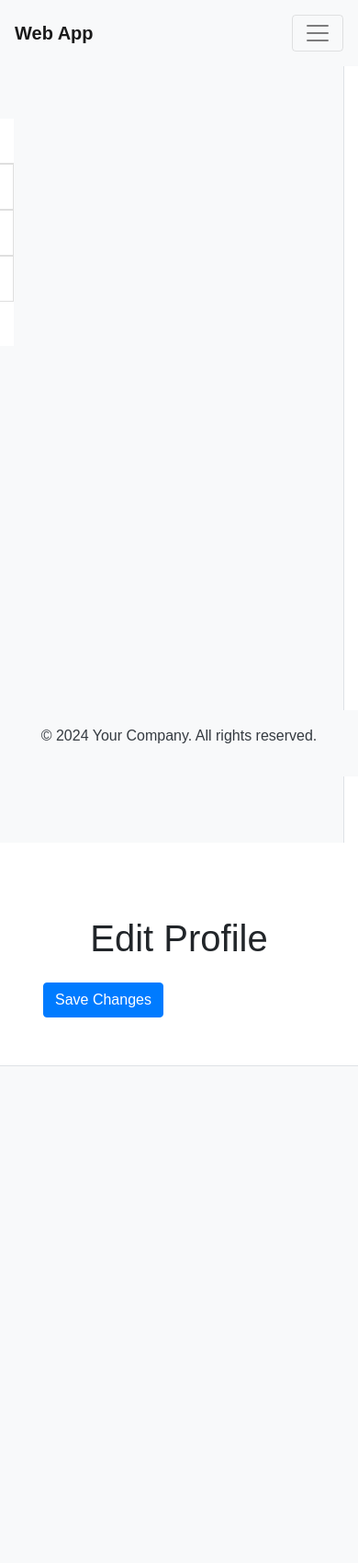
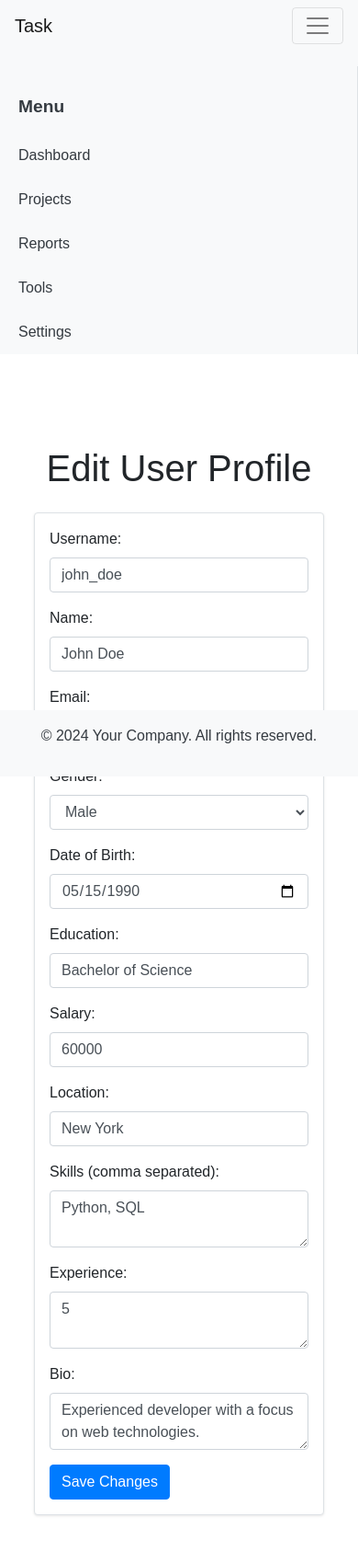
Before and after one commit to Atharvabillore01/Task-, a Flask app: page /edit in a window 390 px wide. Shown: the whole page at 92% size. Before the commit the page ends 1159 px from the top, so only its background shows below. Run offline with Flask 3, Linux system fonts and the light colour scheme; a user stored in the database is signed in; data comes from the database, SQL or seed files in the repository; both versions use the stored data as it was after the commit; some libraries are stand-ins or nearby versions.

Commit message:
Signin is remaning and formating

```diff
--- a/app.py
+++ b/app.py
@@ -15,7 +15,7 @@ def create_db():
                  username TEXT UNIQUE NOT NULL,
                  password TEXT NOT NULL,
                  name TEXT,
-                 email TEXT UNIQUE NOT NULL,
+                 email TEXT,
                  gender TEXT,
                  dob TEXT,
                  education TEXT,
@@ -27,18 +27,6 @@ def create_db():
     conn.commit()
     conn.close()
 
-# Function to fetch current user details from database based on session
-def current_user():
-    if 'username' in session:
-        username = session['username']
-        conn = sqlite3.connect(DATABASE)
-        c = conn.cursor()
-        c.execute('SELECT * FROM user_profile WHERE username = ?', (username,))
-        user_profile = c.fetchone()
-        conn.close()
-        return user_profile
-    return None
-
 @app.route('/')
 def index():
     return render_template('index.html')
@@ -49,7 +37,6 @@ def signup():
         username = request.form['username']
         password = request.form['password']
         confirm_password = request.form['confirm_password']
-        email = request.form['email']
 
         if password != confirm_password:
             flash("Passwords do not match.", 'error')
@@ -58,13 +45,12 @@ def signup():
         conn = sqlite3.connect(DATABASE)
         c = conn.cursor()
         try:
-            c.execute('''INSERT INTO user_profile (username, password, email) VALUES (?, ?, ?)''', (username, password, email))
+            c.execute('''INSERT INTO user_profile (username, password) VALUES (?, ?)''', (username, password))
             conn.commit()
             flash("Account created successfully. Please provide additional details.", 'success')
-            session['username'] = username
             return redirect(url_for('additional_details'))
         except sqlite3.IntegrityError:
-            flash("Username or email already exists. Please choose another.", 'error')
+            flash("Username already exists. Please choose another username.", 'error')
         finally:
             conn.close()
 
@@ -72,15 +58,14 @@ def signup():
 
 @app.route('/additional_details', methods=['GET', 'POST'])
 def additional_details():
-    if 'username' not in session:
+    if 'email' not in session:
         flash("Please sign up or log in first.", 'error')
         return redirect(url_for('signup'))
 
     max_date = date.today().isoformat()
     if request.method == 'POST':
-        username = session['username']
+        email = session['email']
         name = request.form['name']
-        email = request.form['email']
         gender = request.form['gender']
         dob = request.form['dob']
         education = request.form['education']
@@ -93,9 +78,9 @@ def additional_details():
         conn = sqlite3.connect(DATABASE)
         c = conn.cursor()
         try:
-            c.execute('''UPDATE user_profile SET name = ?, email = ?, gender = ?, dob = ?, education = ?, salary = ?, location = ?, skills = ?, experience = ?, bio = ?
-                         WHERE username = ?''',
-                         (name, email, gender, dob, education, salary, location, skills, experience, bio, username))
+            c.execute('''UPDATE user_profile SET name = ?, gender = ?, dob = ?, education = ?, salary = ?, location = ?, skills = ?, experience = ?, bio = ?
+                         WHERE email = ?''',
+                         (name, gender, dob, education, salary, location, skills, experience, bio, email))
             conn.commit()
             flash("Profile updated successfully.", 'success')
         except sqlite3.Error as e:
@@ -109,10 +94,16 @@ def additional_details():
 
 @app.route('/profile')
 def profile():
-    user_profile = current_user()
-    if not user_profile:
+    if 'email' not in session:
         flash("Please sign up or log in first.", 'error')
         return redirect(url_for('signup'))
+
+    email = session['email']
+    conn = sqlite3.connect(DATABASE)
+    c = conn.cursor()
+    c.execute('SELECT * FROM user_profile WHERE email = ?', (email,))
+    user_profile = c.fetchone()
+    conn.close()
 
     return render_template('profiles.html', user_profile=user_profile)
 
@@ -129,7 +120,7 @@ def login():
         conn.close()
 
         if user:
-            session['username'] = user[1]  # Set session username to the logged-in user's username
+            session['email'] = email
             flash("Login successful.", 'success')
             return redirect(url_for('profile'))
         else:
@@ -139,7 +130,7 @@ def login():
 
 @app.route('/logout')
 def logout():
-    session.pop('username', None)
+    session.pop('email', None)
     flash("You have been logged out.", 'info')
     return redirect(url_for('index'))
 
@@ -157,9 +148,56 @@ def search_page():
 
     return render_template('search.html', users=profiles)
 
-@app.route('/edit')
+def current_user():
+    if 'email' in session:
+        email = session['email']
+        conn = sqlite3.connect(DATABASE)
+        c = conn.cursor()
+        c.execute('SELECT * FROM user_profile WHERE email = ?', (email,))
+        user_profile = c.fetchone()
+        conn.close()
+        return user_profile
+    return None
+
+@app.route('/edit', methods=['GET', 'POST'])
 def edit_profile():
-    return render_template('edit_profile.html')
+    """
+    This route handles editing user profiles.
+    """
+    if 'email' not in session:
+        flash("Please sign up or log in first.", 'error')
+        return redirect(url_for('signup'))
+
+    user_profile = current_user()
+
+    if request.method == 'POST':
+        username = request.form['username']
+        name = request.form['name']
+        email = request.form['email']
+        gender = request.form['gender']
+        dob = request.form['dob']
+        education = request.form['education']
+        salary = request.form['salary']
+        location = request.form['location']
+        skills = request.form['skills']
+        experience = request.form['experience']
+        bio = request.form['bio']
+
+        # Update database with prepared statement to prevent SQL injection
+        conn = sqlite3.connect(DATABASE)
+        c = conn.cursor()
+        try:
+            c.execute('''UPDATE user_profile SET username = ?, name = ?, email = ?, gender = ?, dob = ?, education = ?, salary = ?, location = ?, skills = ?, experience = ?, bio = ?
+                         WHERE email = ?''', (username, name, email, gender, dob, education, salary, location, skills, experience, bio, user_profile[4]))
+            conn.commit()
+            flash("Profile updated successfully.", 'success')
+        except sqlite3.Error as e:
+            flash(f"Error updating profile: {e}", 'error')
+        finally:
+            conn.close()
+        return redirect(url_for('profile'))
+
+    return render_template('edit_profile.html', user_profile=user_profile)
 
 if __name__ == '__main__':
     create_db()
--- a/static/css/styles.css
+++ b/static/css/styles.css
@@ -1,13 +1,12 @@
 /* General styles */
 body {
-    min-height: 100vh;
-    display: flex;
-    flex-direction: column;
     font-family: Arial, sans-serif;
+    margin: 0;
+    padding: 0;
 }
 
-main {
-    flex: 1;
+.container-fluid {
+    padding: 0;
 }
 
 #footer {
@@ -16,76 +15,67 @@ main {
     padding: 10px;
 }
 
+/* Header styles */
+.header-container {
+    position: fixed;
+    width: 100%;
+    top: 0;
+    z-index: 1000;
+    background-color: #fff;
+    box-shadow: 0 2px 4px rgba(0, 0, 0, 0.1);
+}
+
 /* Sidebar styles */
 #sidebar-wrapper {
-    min-height: 100vh;
-    margin-left: -15rem;
-    transition: margin .25s ease-out;
+    position: fixed;
+    top: 56px; /* Adjust based on header height */
+    bottom: 0;
+    left: 0;
+    z-index: 1000;
+    width: 15rem;
+    background-color: #f8f9fa;
+    padding-top: 1rem;
+    overflow-y: auto;
 }
 
 #sidebar-wrapper .sidebar-heading {
     padding: 0.875rem 1.25rem;
     font-size: 1.2rem;
+    color: #343a40;
+    font-weight: bold;
 }
 
 #sidebar-wrapper .list-group {
-    width: 15rem;
+    width: 100%;
+    padding: 0;
+    margin: 0;
+}
+
+.sidebar-item {
+    display: block;
+    padding: 0.75rem 1.25rem;
+    color: #343a40;
+    text-decoration: none;
+    transition: all 0.3s ease;
+    font-weight: 500;
+}
+
+.sidebar-item:hover {
+    background-color: #007bff;
+    color: white;
+}
+
+.sidebar-item.active {
+    background-color: #007bff;
+    color: white;
 }
 
 /* Page content styles */
 #page-content-wrapper {
-    min-width: 100vw;
-}
-
-body.sb-sidenav-toggled #wrapper #sidebar-wrapper {
-    margin-left: 0;
-}
-
-@media (min-width: 768px) {
-    #sidebar-wrapper {
-        margin-left: 0;
-    }
-
-    #page-content-wrapper {
-        min-width: 0;
-        width: 100%;
-    }
-
-    body.sb-sidenav-toggled #wrapper #sidebar-wrapper {
-        margin-left: -15rem;
-    }
-}
-
-/* Dropdown styles */
-.sidebar .dropdown-menu {
-    position: relative;
-    width: 100%;
-    padding: 0;
-    margin: 0;
-    border-radius: 0;
-    border: none;
-    box-shadow: none;
-}
-
-.sidebar .dropdown-item {
-    padding: .5rem 1rem .5rem 2rem;
-}
-
-/* Navbar custom styles */
-.navbar {
-    padding: 1rem;
-}
-
-.navbar .navbar-brand {
-    font-weight: bold;
-}
-
-.navbar-nav .nav-link {
-    color: #343a40;
-}
-
-.navbar-nav .nav-link:hover {
-    color: #007bff;
+    margin-left: 15rem; /* Match the width of the sidebar */
+    padding: 20px;
+    margin-top: 56px; /* Adjust based on header height */
+    overflow: auto;
 }
 
 /* Footer styles */
@@ -146,3 +136,32 @@ main.container .form-inline {
     margin: 1rem 0;
     font-size: 1rem;
 }
+
+/* Media Query for Responsive Design */
+@media (max-width: 767.98px) {
+    #sidebar-wrapper {
+        width: 100%;
+        height: auto;
+        position: relative;
+        top: 0;
+    }
+
+    #page-content-wrapper {
+        margin-left: 0;
+        margin-top: 0;
+    }
+}
+
+@media (min-width: 768px) {
+    #sidebar-wrapper {
+        margin-left: 0;
+    }
+
+    #page-content-wrapper {
+        padding: 20px;
+    }
+
+    body.sb-sidenav-toggled #wrapper #sidebar-wrapper {
+        margin-left: -15rem;
+    }
+}
--- a/static/js/main.js
+++ b/static/js/main.js
@@ -8,16 +8,40 @@ $(document).ready(function() {
     $("#sidebar").load("{{ url_for('static', filename='components/sidebar.html') }}", function() {
         // Initialize dropdowns
         $('.dropdown-toggle').dropdown();
+
+        // Handle dropdown close on click outside
+        $(document).on('click', function(e) {
+            if (!$(e.target).closest('.dropdown-toggle').length) {
+                $('.dropdown-menu').removeClass('show');
+            }
+        });
     });
 
     // Sidebar toggle
-    $("#menu-toggle").click(function(e) {
-        e.preventDefault();
-        $("#wrapper").toggleClass("sb-sidenav-toggled");
+    $(document).ready(function() {
+        // Handle click event on dropdown toggles
+        $('.dropdown-toggle').click(function(e) {
+            e.preventDefault(); // Prevent default action of anchor tag
+
+            var $parentDropdown = $(this).parent('.dropdown'); // Get parent dropdown element
+            var $dropdownMenu = $parentDropdown.find('.dropdown-menu'); // Get dropdown menu
+
+            // Toggle the dropdown menu visibility
+            $dropdownMenu.toggleClass('show');
+
+            // Close other dropdowns
+            $('.dropdown-menu').not($dropdownMenu).removeClass('show');
+        });
+
+        // Close dropdowns when clicking outside
+        $(document).click(function(e) {
+            if (!$(e.target).closest('.dropdown').length) {
+                $('.dropdown-menu').removeClass('show');
+            }
+        });
     });
-});
 
-document.addEventListener("DOMContentLoaded", function() {
+    // Set max date for date of birth input
     var today = new Date().toISOString().split('T')[0];
     var dobInput = document.getElementById('dob');
     if (dobInput) {
--- a/templates/components/header.html
+++ b/templates/components/header.html
@@ -1,6 +1,6 @@
 <header>
     <nav class="navbar navbar-expand-lg navbar-light bg-light">
-        <a class="navbar-brand" href="{{ url_for('index') }}">Web App</a>
+        <a class="navbar-brand" href="{{ url_for('index') }}">Task</a>
         <button class="navbar-toggler" type="button" data-toggle="collapse" data-target="#navbarNav" aria-controls="navbarNav" aria-expanded="false" aria-label="Toggle navigation">
             <span class="navbar-toggler-icon"></span>
         </button>
@@ -9,18 +9,24 @@
                 <li class="nav-item">
                     <a class="nav-link" href="{{ url_for('index') }}">Home</a>
                 </li>
+                {% if 'email' in session %}
+                <li class="nav-item">
+                    <a class="nav-link" href="{{ url_for('profile') }}">Profile</a>
+                </li>
+                <li class="nav-item">
+                    <a class="nav-link" href="{{ url_for('logout') }}">Logout</a>
+                </li>
+                {% else %}
                 <li class="nav-item">
                     <a class="nav-link" href="{{ url_for('login') }}">Login</a>
                 </li>
+                {% endif %}
                 <li class="nav-item">
                     <a class="nav-link" href="{{ url_for('about_page') }}">About</a>
                 </li>
                 <li class="nav-item">
                     <a class="nav-link" href="{{ url_for('search_page') }}">Search</a>
                 </li>
-                <li class="nav-item">
-                    <a class="nav-link" href="{{ url_for('profile') }}">Profile</a>
-                </li>
             </ul>
         </div>
     </nav>
--- a/templates/components/sidebar.html
+++ b/templates/components/sidebar.html
@@ -1,41 +1,10 @@
 <div class="sidebar bg-light border-right" id="sidebar-wrapper">
     <div class="sidebar-heading">Menu</div>
-    <div class="list-group list-group-flush">
-        <a href="#" class="list-group-item list-group-item-action">Dashboard</a>
-
-        <div class="dropdown">
-            <a class="list-group-item list-group-item-action dropdown-toggle" href="#" role="button" id="dropdownProjects" data-toggle="dropdown" aria-haspopup="true" aria-expanded="false">
-                Projects
-            </a>
-            <div class="dropdown-menu sidebar bg-light border-right" id="sidebar-wrapper" aria-labelledby="dropdownProjects">
-                <a class="dropdown-item" href="#">Nebula Initiative</a>
-                <a class="dropdown-item" href="#">Quantum Leap</a>
-                <a class="dropdown-item" href="#">Cyber Phoenix</a>
-            </div>
-        </div>
-
-        <div class="dropdown">
-            <a class="list-group-item list-group-item-action dropdown-toggle" href="#" role="button" id="dropdownReports" data-toggle="dropdown" aria-haspopup="true" aria-expanded="false">
-                Reports
-            </a>
-            <div class="dropdown-menu" aria-labelledby="dropdownReports">
-                <a class="dropdown-item" href="#">Solar Flare Analysis</a>
-                <a class="dropdown-item" href="#">Galactic Trends</a>
-                <a class="dropdown-item" href="#">Asteroid Belt Survey</a>
-            </div>
-        </div>
-
-        <div class="dropdown">
-            <a class="list-group-item list-group-item-action dropdown-toggle" href="#" role="button" id="dropdownTools" data-toggle="dropdown" aria-haspopup="true" aria-expanded="false">
-                Tools
-            </a>
-            <div class="dropdown-menu" aria-labelledby="dropdownTools">
-                <a class="dropdown-item" href="#">Starmap Generator</a>
-                <a class="dropdown-item" href="#">Wormhole Calculator</a>
-                <a class="dropdown-item" href="#">Gravity Simulator</a>
-            </div>
-        </div>
-
-        <a href="#" class="list-group-item list-group-item-action">Settings</a>
+    <div class="list-group list-group-flush" id="sidebar_button">
+        <a href="#" class="sidebar-item">Dashboard</a>
+        <a href="#" class="sidebar-item">Projects</a>
+        <a href="#" class="sidebar-item">Reports</a>
+        <a href="#" class="sidebar-item">Tools</a>
+        <a href="#" class="sidebar-item">Settings</a>
     </div>
 </div>
--- a/templates/edit_profile.html
+++ b/templates/edit_profile.html
@@ -4,14 +4,71 @@
 
 {% block content %}
 <main class="container mt-5">
-    <div class="row justify-content-center">
-        <div class="col-md-8">
-            <h1 class="text-center mb-4">Edit Profile</h1>
-            <form action="{{ url_for('save_profile') }}" method="POST">
-                <!-- Include form fields for editing profile details -->
-                <button type="submit" class="btn btn-primary">Save Changes</button>
-            </form>
+  <div class="row justify-content-center">
+    <div class="col-md-8">
+      <h1 class="text-center mb-4">Edit User Profile</h1>
+
+      {% if user_profile %}
+        <form method="post">
+          <input type="hidden" name="csrf_token" value="{{ csrf_token }}">  <div class="card">
+            <div class="card-body">
+                <div class="form-group">
+                <label for="username">Username:</label>
+                <input type="text" class="form-control" id="username" name="username" value="{{ user_profile[1] }}">
+              </div>
+              <div class="form-group">
+                <label for="name">Name:</label>
+                <input type="text" class="form-control" id="name" name="name" value="{{ user_profile[3] }}">
+              </div>
+              <div class="form-group">
+                <label for="email">Email:</label>
+                <input type="email" class="form-control" id="email" name="email" value="{{ user_profile[4] }}">  </div>
+              <div class="form-group">
+                <label for="gender">Gender:</label>
+                <select class="form-control" id="gender" name="gender">
+                  <option value="Male" {% if user_profile[5] == "Male" %}selected{% endif %}>Male</option>
+                  <option value="Female" {% if user_profile[5] == "Female" %}selected{% endif %}>Female</option>
+                  <option value="Other" {% if user_profile[5] == "Other" %}selected{% endif %}>Other</option>
+                </select>
+              </div>
+              <div class="form-group">
+                <label for="dob">Date of Birth:</label>
+                <input type="date" class="form-control" id="dob" name="dob" value="{{ user_profile[6] }}">
+              </div>
+              <div class="form-group">
+                <label for="education">Education:</label>
+                <input type="text" class="form-control" id="education" name="education" value="{{ user_profile[7] }}">
+              </div>
+              <div class="form-group">
+                <label for="salary">Salary:</label>
+                <input type="number" class="form-control" id="salary" name="salary" value="{{ user_profile[8] }}">
+              </div>
+              <div class="form-group">
+                <label for="location">Location:</label>
+                <input type="text" class="form-control" id="location" name="location" value="{{ user_profile[9] }}">
+              </div>
+              <div class="form-group">
+                <label for="skills">Skills (comma separated):</label>
+                <textarea class="form-control" id="skills" name="skills">{{ user_profile[10] }}</textarea>
+              </div>
+              <div class="form-group">
+                <label for="experience">Experience:</label>
+                <textarea class="form-control" id="experience" name="experience">{{ user_profile[11] }}</textarea>
+              </div>
+              <div class="form-group">
+                <label for="bio">Bio:</label>
+                <textarea class="form-control" id="bio" name="bio">{{ user_profile[12] }}</textarea>
+              </div>
+              <button type="submit" class="btn btn-primary">Save Changes</button>
+            </div>
+          </div>
+        </form>
+      {% else %}
+        <div class="alert alert-danger text-center" role="alert">
+          You need to be logged in to edit your profile. Please <a href="{{ url_for('login') }}">log in</a>.
         </div>
+      {% endif %}
     </div>
+  </div>
 </main>
 {% endblock %}
--- a/templates/layout.html
+++ b/templates/layout.html
@@ -3,30 +3,37 @@
 <head>
     <meta charset="UTF-8">
     <meta name="viewport" content="width=device-width, initial-scale=1.0">
-    <title>{% block title %}My App{% endblock %}</title>
+    <title>{% block title %}Task{% endblock %}</title>
     <link rel="stylesheet" href="https://stackpath.bootstrapcdn.com/bootstrap/4.5.2/css/bootstrap.min.css">
+    <link rel="stylesheet" href="{{ url_for('static', filename='css/styles.css') }}">
 </head>
 <body>
-    {% include 'components/header.html' %}
+    <!-- Header -->
+    <div class="container-fluid">
+        {% include 'components/header.html' %}
+    </div>
+
     <div class="container-fluid">
         <div class="row">
-            <div class="col-md-2">
+            <div class="col-md-2" id="sidebar-wrapper">
+                <!-- Sidebar -->
                 {% include 'components/sidebar.html' %}
             </div>
-            <div class="col-md-10">
+            <div class="col-md-10" id="page-content-wrapper">
+                <!-- Main content -->
                 {% block content %}{% endblock %}
             </div>
         </div>
     </div>
-    <div class="custom-footer">
-        {% include 'components/footer.html' %}
-    </div>
+
+    <!-- Footer -->
+    {% include 'components/footer.html' %}
 
     <!-- JavaScript files -->
     <script src="https://code.jquery.com/jquery-3.5.1.min.js"></script>
+    <script src="{{ url_for('static', filename='js/main.js') }}"></script>
+    <script src="{{ url_for('static', filename='js/ajax.js') }}"></script>
     <script src="https://cdn.jsdelivr.net/npm/@popperjs/core@2.5.3/dist/umd/popper.min.js"></script>
     <script src="https://stackpath.bootstrapcdn.com/bootstrap/4.5.2/js/bootstrap.min.js"></script>
-    <script src="{{ url_for('static', filename='js/main.js') }}"></script>
-    <script src="{{ url_for('static', filename='js/ajax.js') }}"></script>
 </body>
 </html>
```
Also changed, not shown: templates/search.html (+10 -10 lines), mydb.db.
